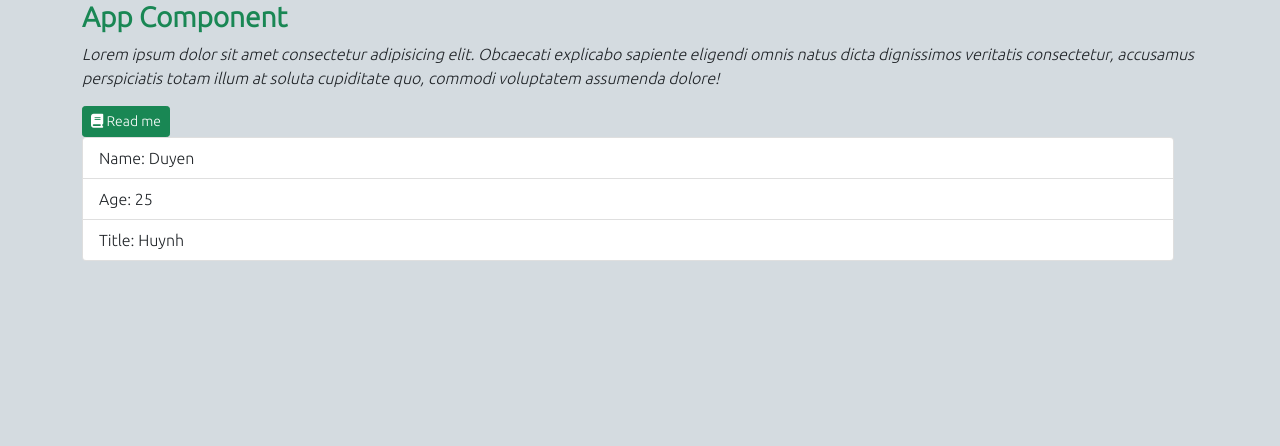
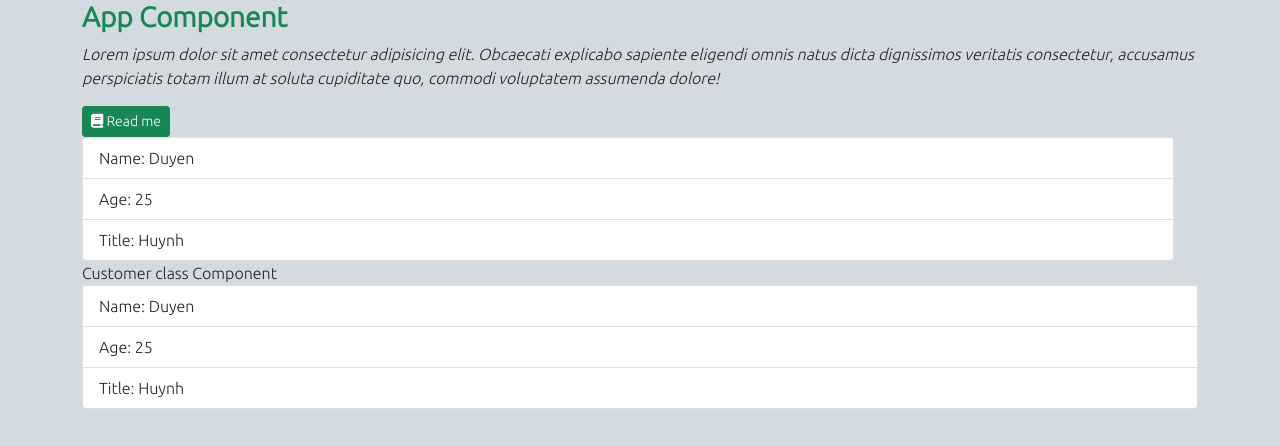
Before and after one commit to htduyen/first-react-app-typescript, a React (Create React App) app: page / in a window 1280 px wide. Shown: the top 446 px of the page. Built offline with nearby package versions, Linux system fonts and the light colour scheme.

Commit message:
Lession 3: Props concept in Functional and Class component

```diff
--- a/src/App.tsx
+++ b/src/App.tsx
@@ -1,6 +1,7 @@
 import React from 'react';
 import './App.css';
 import Customer from './components/Customer';
+import { CustomerClass } from './components/CustomerClass';
 
 function App() {
   return (
@@ -27,6 +28,12 @@ function App() {
                 <Customer name='Duyen' age={25} title='Huynh'/>
               </div>
             </div>
+
+            <div className="rov">
+              <div className="col">
+                <CustomerClass name='Duyen' age={25} title='Huynh'/>
+              </div>
+            </div>
           </div>
         </div>
       </div>
--- /dev/null
+++ b/src/components/CustomerClass.tsx
@@ -0,0 +1,35 @@
+import React from "react";
+
+interface IState { }
+interface IProps {
+    name?: string;
+    age?: number;
+    title?: string;
+}
+
+export class CustomerClass extends React.Component<IProps, IState>{
+    constructor(prop: IProps) {
+        super(prop);
+    }
+    render() {
+
+        let {name, age, title} = this.props;
+
+        return (
+            <React.Fragment>
+                <div>Customer class Component</div>
+                <ul className="list-group">
+                    <li className="list-group-item">
+                        Name: {name}
+                    </li>
+                    <li className="list-group-item">
+                        Age: {age}
+                    </li>
+                    <li className="list-group-item">
+                        Title: {title}
+                    </li>
+                </ul>
+            </React.Fragment>
+        )
+    }
+}
```
